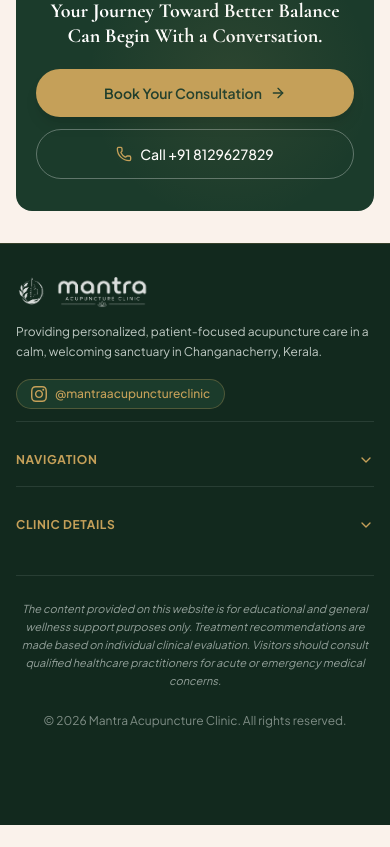
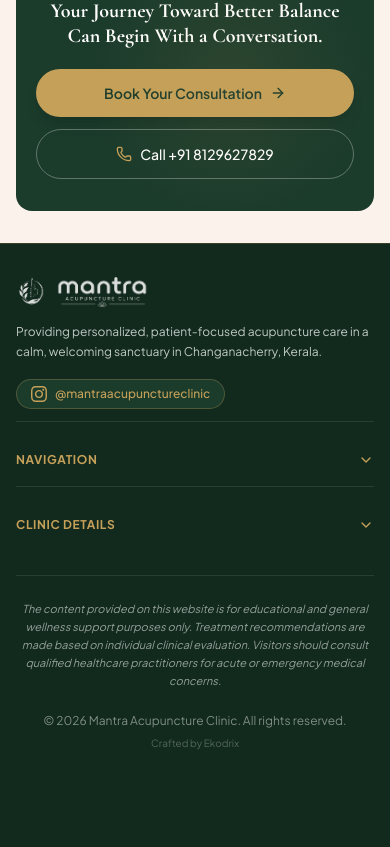
Before and after one commit to mantraclinic2026-hash/mantra-acupuncture-clinic, a Next.js app: page / in a window 390 px wide. Shown: the part 4680-5527 px from the top of the page. Before the commit the page ends 5505 px from the top, so only its background shows below. Built offline with nearby package versions, Linux system fonts and the light colour scheme; no server answers; the database is empty.

Commit message:
feat: add Footer component with responsive navigation and clinic details

```diff
--- a/src/components/public/Footer.tsx
+++ b/src/components/public/Footer.tsx
@@ -199,8 +199,16 @@ export default function Footer({
         </div>
 
         {/* Copyright */}
-        <div className="pt-6 flex flex-col sm:flex-row items-center justify-center gap-4 text-xs text-[#EBF2EE]/50 text-center">
+        <div className="pt-6 flex flex-col items-center gap-2 text-xs text-[#EBF2EE]/50 text-center">
           <p suppressHydrationWarning>© {new Date().getFullYear()} {siteName}. All rights reserved.</p>
+          <a
+            href="https://www.ekodrix.com"
+            target="_blank"
+            rel="noopener noreferrer"
+            className="text-[10px] text-[#EBF2EE]/30 hover:text-[#C5A059]/60 transition-colors duration-200"
+          >
+            Crafted by Ekodrix
+          </a>
         </div>
 
       </div>
```
